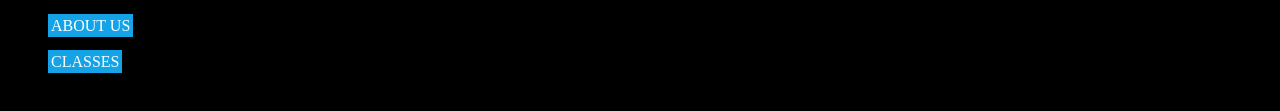
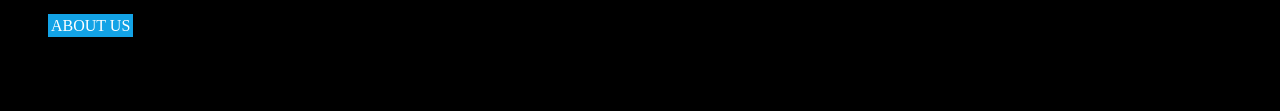
Before and after one commit to TeamofTopCoders/WEB-DEVELOPMENT, a plain HTML site: page index.html in a window 1280 px wide. Shown: the part 183-294 px from the top of the page. Drawn offline with Linux system fonts and the light colour scheme.

Commit message:
Update index.html

```diff
--- a/index.html
+++ b/index.html
@@ -42,7 +42,7 @@
             <li><a href="About.html" style="color: rgb(255, 255, 255); text-decoration: none; background-color: rgb(19, 163, 230); padding: 3px;">ABOUT US</a></li>
             <br>
 
-            <li><a href="classes.html" style="color: rgb(255, 255, 255); text-decoration: none; background-color: rgb(19, 163, 230); padding: 3px;">CLASSES</a></li>
+
           </ul>
 
 
```
